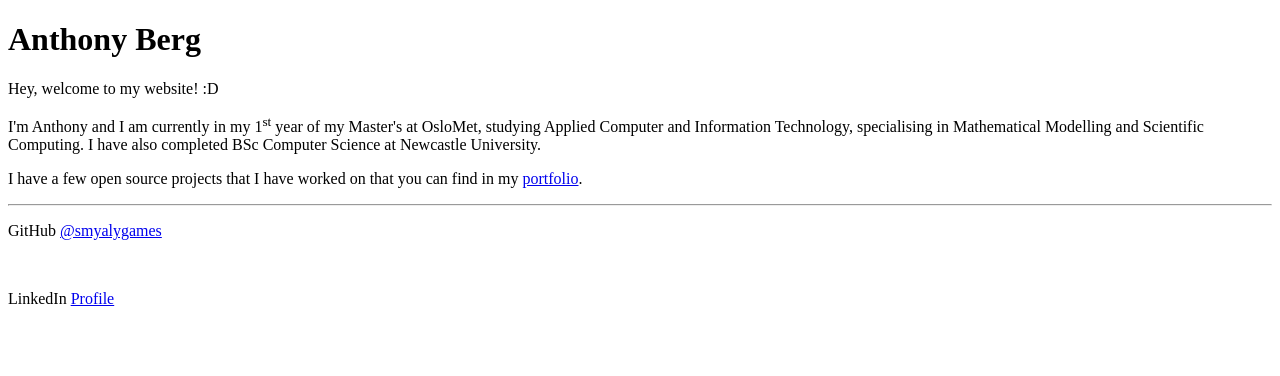
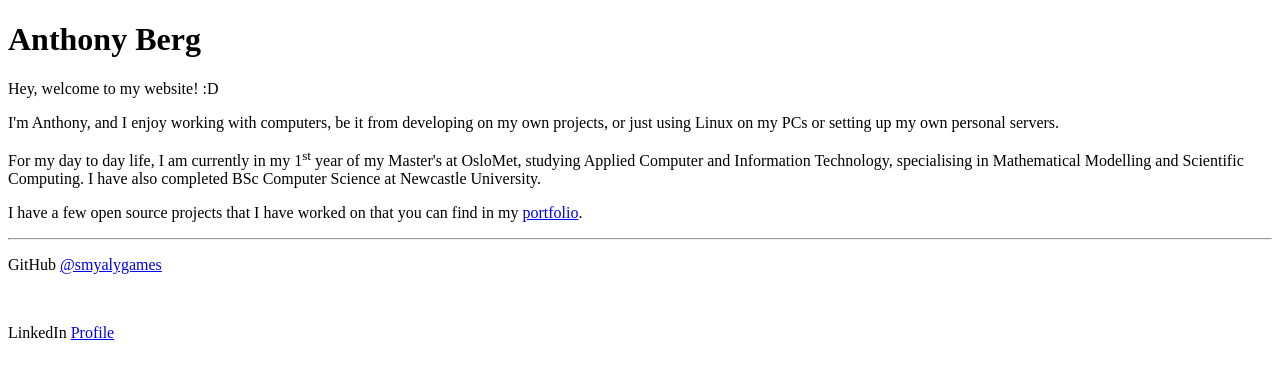
Before and after one commit to smyalygames/anthonyberg-website, a Next.js app: page / in a window 1280 px wide. Shown: the top 376 px of the page. Built offline with nearby package versions, Linux system fonts and the light colour scheme.

Commit message:
feat(index): make introduction more personal

```diff
--- a/pages/index.mdx
+++ b/pages/index.mdx
@@ -8,7 +8,10 @@ date: 2024-10-05
 
 Hey, welcome to my website! :D
 
-I'm Anthony and I am currently in my 1<sup>st</sup> year of my Master's at OsloMet, studying
+I'm Anthony, and I enjoy working with computers, be it from developing on my own projects,
+or just using Linux on my PCs or setting up my own personal servers.
+
+For my day to day life, I am currently in my 1<sup>st</sup> year of my Master's at OsloMet, studying
 Applied Computer and Information Technology, specialising in Mathematical Modelling and Scientific
 Computing.
 I have also completed BSc Computer Science at Newcastle University.
```
